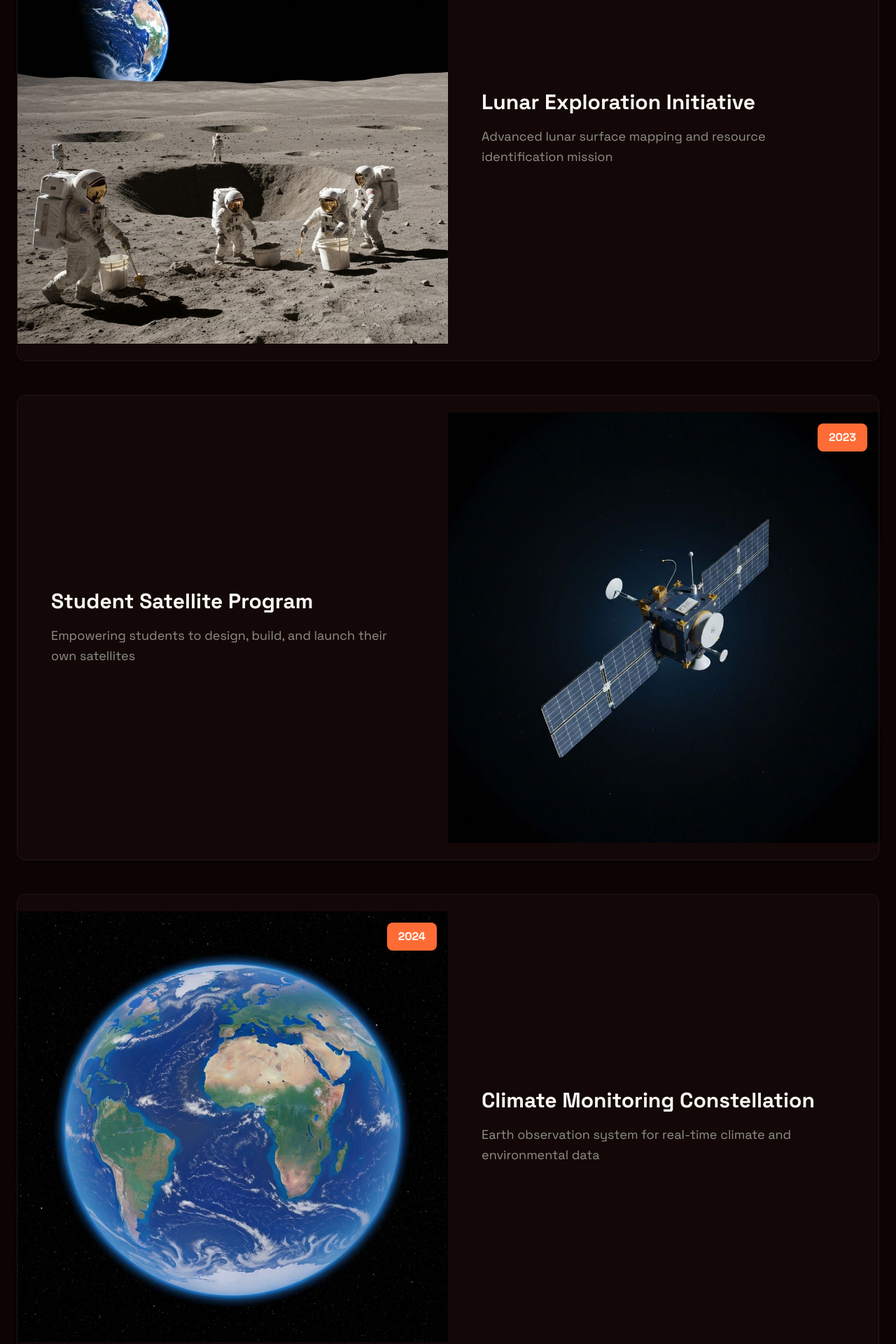
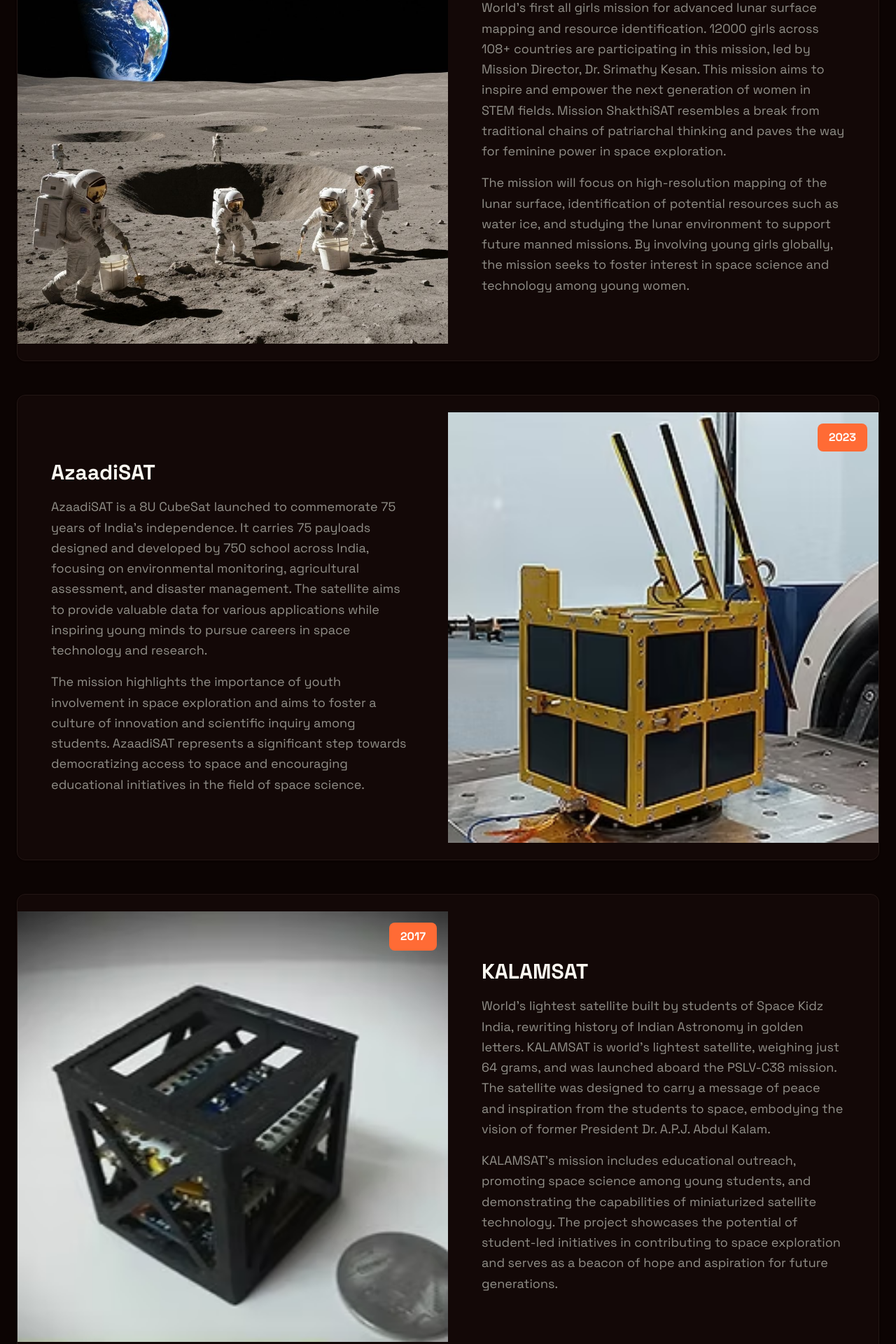
Before and after one commit to MainakVerse/Space-Kidz-India, a Next.js app: page / in a window 1280 px wide. Shown: the part 3380-5300 px from the top of the page at 70% size. Built offline with nearby package versions, Linux system fonts and the light colour scheme.

Commit message:
Added flagship missions

```diff
--- a/components/missions-section.tsx
+++ b/components/missions-section.tsx
@@ -5,22 +5,22 @@ import { Card, CardContent } from "@/components/ui/card"
 
 const missions = [
   {
-    title: "Lunar Exploration Initiative",
-    year: "2024",
-    description: "Advanced lunar surface mapping and resource identification mission",
+    title: "Mission ShakthiSAT",
+    year: "2026",
+    description: "World's first all girls mission for advanced lunar surface mapping and resource identification. 12000 girls across 108+ countries are participating in this mission, led by Mission Director, Dr. Srimathy Kesan. This mission aims to inspire and empower the next generation of women in STEM fields. Mission ShakthiSAT resembles a break from traditional chains of patriarchal thinking and paves the way for feminine power in space exploration.\n\nThe mission will focus on high-resolution mapping of the lunar surface, identification of potential resources such as water ice, and studying the lunar environment to support future manned missions. By involving young girls globally, the mission seeks to foster interest in space science and technology among young women.",
     image: "/moon-surface-lunar-exploration.jpg",
   },
   {
-    title: "Student Satellite Program",
+    title: "AzaadiSAT",
     year: "2023",
-    description: "Empowering students to design, build, and launch their own satellites",
-    image: "/small-satellite-cubesat-space.jpg",
+    description: "AzaadiSAT is a 8U CubeSat launched to commemorate 75 years of India's independence. It carries 75 payloads designed and developed by 750 school across India, focusing on environmental monitoring, agricultural assessment, and disaster management. The satellite aims to provide valuable data for various applications while inspiring young minds to pursue careers in space technology and research.\n\nThe mission highlights the importance of youth involvement in space exploration and aims to foster a culture of innovation and scientific inquiry among students. AzaadiSAT represents a significant step towards democratizing access to space and encouraging educational initiatives in the field of space science.",
+    image: "/azaadisat.jpg",
   },
   {
-    title: "Climate Monitoring Constellation",
-    year: "2024",
-    description: "Earth observation system for real-time climate and environmental data",
-    image: "/earth-from-space-climate-monitoring.jpg",
+    title: "KALAMSAT",
+    year: "2017",
+    description: "World's lightest satellite built by students of Space Kidz India, rewriting history of Indian Astronomy in golden letters. KALAMSAT is world's lightest satellite, weighing just 64 grams, and was launched aboard the PSLV-C38 mission. The satellite was designed to carry a message of peace and inspiration from the students to space, embodying the vision of former President Dr. A.P.J. Abdul Kalam.\n\nKALAMSAT's mission includes educational outreach, promoting space science among young students, and demonstrating the capabilities of miniaturized satellite technology. The project showcases the potential of student-led initiatives in contributing to space exploration and serves as a beacon of hope and aspiration for future generations.",
+    image: "/kalamsat.jpg",
   },
 ]
 
@@ -86,7 +86,16 @@ export function MissionsSection() {
                   </div>
                   <CardContent className="p-8 md:p-12 flex flex-col justify-center">
                     <h3 className="text-3xl font-bold text-card-foreground mb-4 text-balance">{mission.title}</h3>
-                    <p className="text-lg text-muted-foreground leading-relaxed">{mission.description}</p>
+                    <div className="space-y-4">
+  {mission.description.split("\n\n").map((para, i) => (
+    <p
+      key={i}
+      className="text-lg text-muted-foreground leading-relaxed"
+    >
+      {para}
+    </p>
+  ))}
+</div>
                   </CardContent>
                 </div>
               </Card>
```
